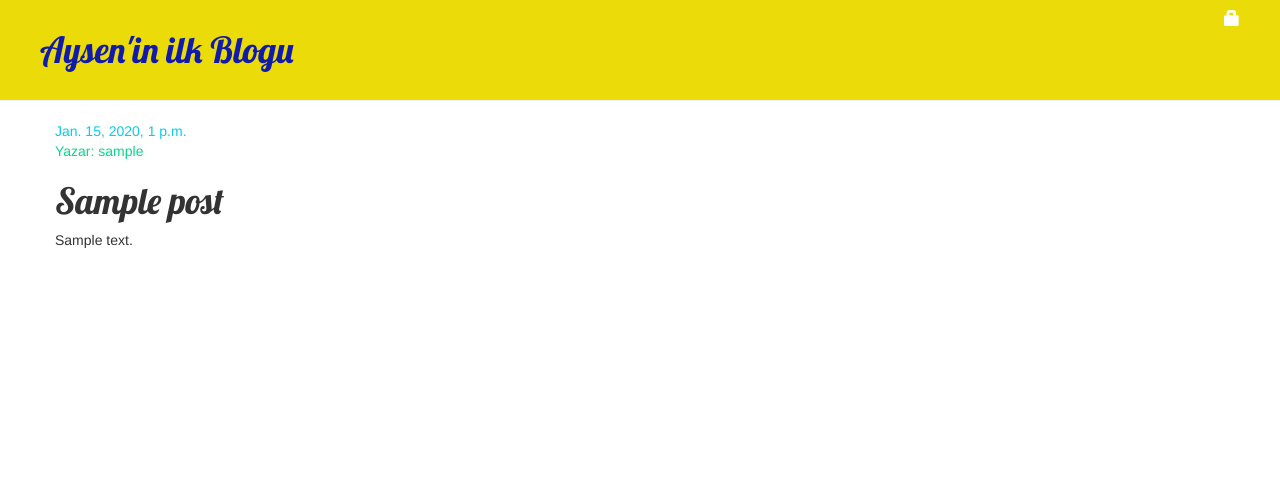
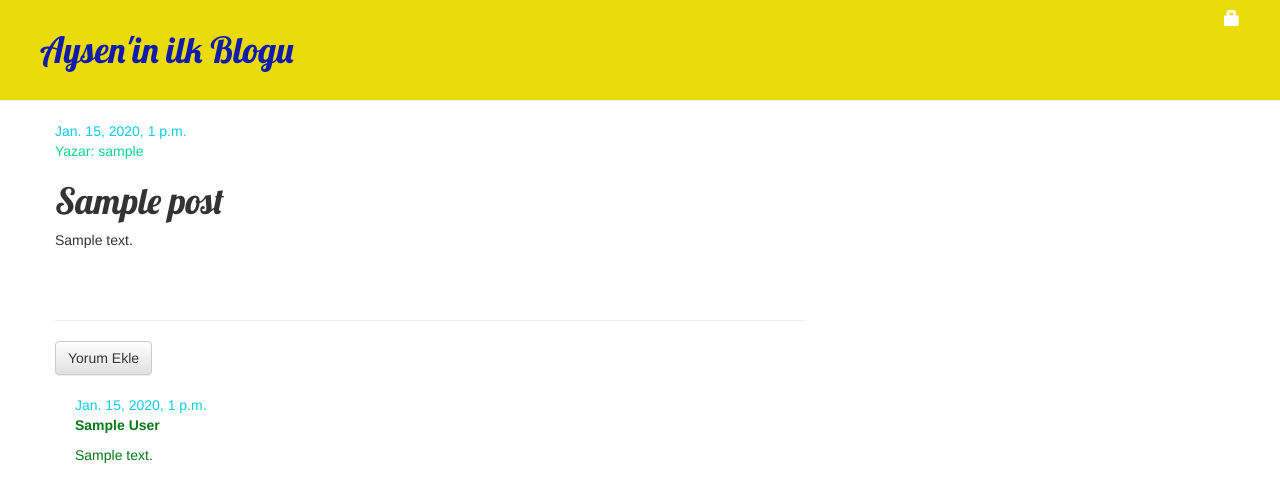
Before and after one commit to Aysen1/my-first-blog, a Django app: page /post/1/ in a window 1280 px wide. Shown: the top 502 px of the page. Run offline with Django 3.2, Linux system fonts and the light colour scheme; tables that the repository leaves empty hold one stand-in row (values such as "Sample post"); some libraries are stand-ins or nearby versions.

Commit message:
Yorum ekleme, yayınlama, silme işlemleri

```diff
--- a/blog/admin.py
+++ b/blog/admin.py
@@ -1,3 +1,4 @@
 from django.contrib import admin
-from .models import Post
+from .models import Post, Comment
 admin.site.register(Post)
+admin.site.register(Comment)
--- a/blog/forms.py
+++ b/blog/forms.py
@@ -1,6 +1,10 @@
 from django import forms
-from .models import Post
+from .models import Post, Comment
 class PostForm(forms.ModelForm):
     class Meta:
         model = Post
         fields = ('title', 'text',)
+class CommentForm(forms.ModelForm):
+    class Meta:
+        model = Comment
+        fields = ('author', 'text',)
--- a/blog/models.py
+++ b/blog/models.py
@@ -11,3 +11,16 @@ class Post(models.Model):
         self.save()
     def __str__(self):
         return  self.title
+    def approved_comments(self):
+        return self.comments.filter(approved_comment=True)
+class Comment(models.Model):
+    post = models.ForeignKey('blog.Post', on_delete=models.CASCADE, related_name='comments')
+    author = models.CharField(max_length=200)
+    text = models.TextField()
+    created_date = models.DateTimeField(default=timezone.now())
+    approved_comment = models.BooleanField(default=False)
+    def approve(self):
+        self.approved_comment = True
+        self.save()
+    def __str__(self):
+        return self.text
--- a/blog/static/css/blog.css
+++ b/blog/static/css/blog.css
@@ -45,3 +45,8 @@ h1, h2, h3, h4 {
 .author {
      color: #08d68a;
 }
+.comment {
+     margin: 20px 0px 20px 20px;
+     color: #047a18;
+
+}
--- a/blog/templates/blog/post_detail.html
+++ b/blog/templates/blog/post_detail.html
@@ -24,4 +24,29 @@
        <h1>{{ post.title }}</h1>
        <p>{{ post.text|linebreaksbr }}</p>
    </div>
+<hr>
+<a class="btn btn-default" href="{% url 'add_comment_to_post' pk=post.pk %}">Yorum Ekle</a>
+{% for comment in post.comments.all %}
+   {% if user.is_authenticated or comment.approved_comment %}
+   <div class="comment">
+       <div class="date">
+           {{ comment.created_date }}
+           {% if not comment.approved_comment %}
+              <a class="btn btn-default" href="{% url 'comment_remove' pk=comment.pk %}">
+                  <span class="glyphicon glyphicon-remove"></span>
+              </a>
+              <a class="btn btn-default" href="{% url 'comment_approve' pk=comment.pk %}">
+                  <span class="glyphicon glyphicon-ok"></span>
+              </a>
+           {% endif %}
+       </div>
+       <strong>{{ comment.author }}</strong>
+       <p>{{ comment.text|linebreaks }}</p>
+   </div>
+   {% endif %}
+{% empty %}
+    <div class="comment">
+           <p>Henüz yorum eklenmemiş. İlk yorum ekleyen siz olun!</p>
+    </div>
+{% endfor %}
 {% endblock %}
--- a/blog/templates/blog/post_list.html
+++ b/blog/templates/blog/post_list.html
@@ -7,6 +7,7 @@
                   <p>yayınlanma tarihi: {{ post.published_date }}</p>
               </div>
           <p>{{ post.text|linebreaksbr }}</p>
+          <a href="{% url 'post_detail' pk=post.pk %}">Yorumlar: {{ post.approved_comments.count }}</a>
       </div>
    {% endfor %}
 {% endblock %}
--- a/blog/urls.py
+++ b/blog/urls.py
@@ -10,4 +10,7 @@ urlpatterns = [
     url(r'^drafts/$', views.post_draft_list, name='post_draft_list'),
     url(r'^post/(?P<pk>\d+)/publish/$', views.post_publish, name='post_publish'),
     url(r'^post/(?P<pk>\d+)/remove/$', views.post_remove, name='post_remove'),
+    url(r'^post/(?P<pk>\d+)/comment/$', views.add_comment_to_post, name='add_comment_to_post'),
+    url(r'^comment/(?P<pk>\d+)/remove/$', views.comment_remove, name='comment_remove'),
+    url(r'^comment/(?P<pk>\d+)/approve/$', views.comment_approve, name='comment_approve'),
 ]
--- a/blog/views.py
+++ b/blog/views.py
@@ -1,7 +1,7 @@
 from django.shortcuts import render, get_object_or_404, redirect
 from django.utils import timezone
-from .models import Post
-from .forms import PostForm
+from .models import Post, Comment
+from .forms import PostForm, CommentForm
 from django.contrib.auth.decorators import login_required
 
 def post_list(request):
@@ -52,3 +52,25 @@ def post_remove(request, pk):
     post = get_object_or_404(Post, pk=pk)
     post.delete()
     return redirect('post_list')
+def add_comment_to_post(request, pk):
+    post = get_object_or_404(Post, pk=pk)
+    if request.method == "POST":
+        form = CommentForm(request.POST)
+        if form.is_valid():
+            comment = form.save(commit=False)
+            comment.post = post
+            comment.save()
+            return redirect('post_detail', pk=post.pk)
+    else:
+        form = CommentForm()
+    return render(request, 'blog/add_comment_to_post.html', {'form': form})
+@login_required()
+def comment_remove(request, pk):
+    comment = get_object_or_404(Comment, pk= pk)
+    comment.delete()
+    return redirect('post_detail', pk=comment.post.pk)
+@login_required()
+def comment_approve(request, pk):
+    comment = get_object_or_404(Comment, pk=pk)
+    comment.approve()
+    return redirect('post_detail', pk=comment.post.pk)
```
Also changed, not shown: blog/templates/blog/add_comment_to_post.html (added, +9 -0 lines), blog/migrations/0002_comment.py (added).
